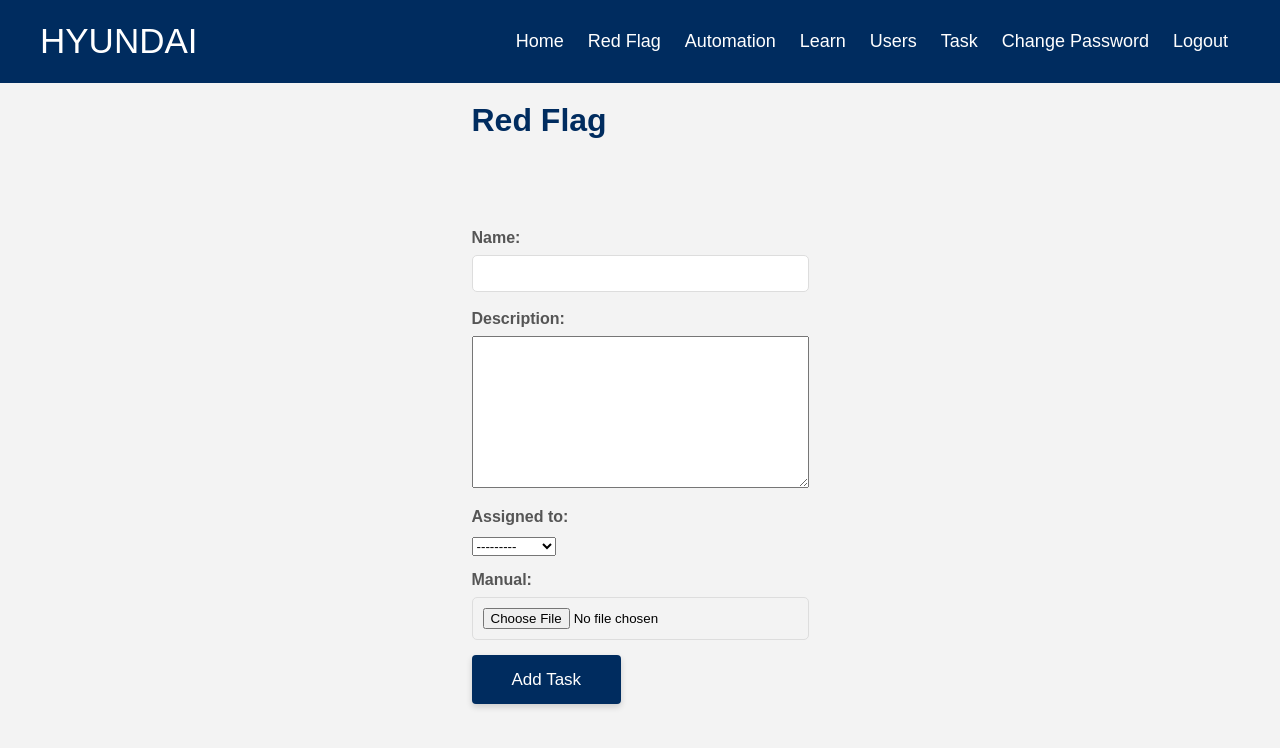
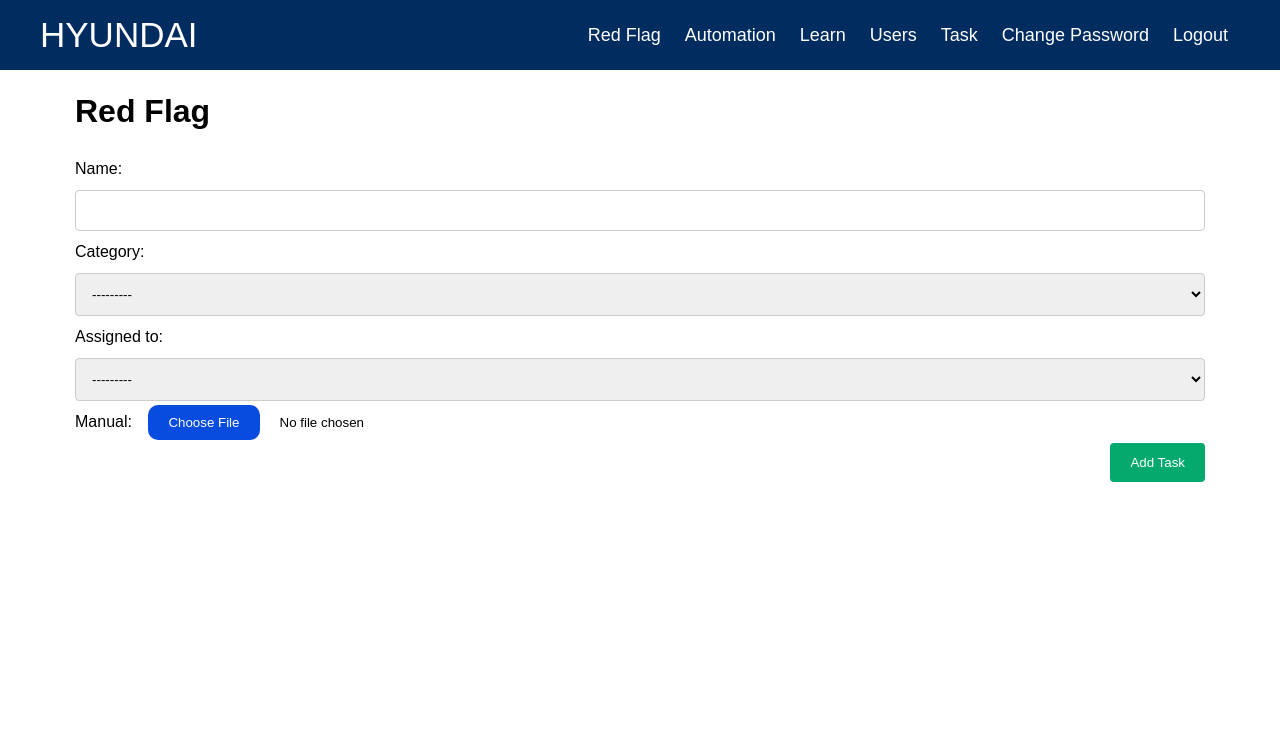
Before and after one commit to vikashgraja/audit_automation, a Django app: page /add_redflag/ in a window 1280 px wide. Shown: the top 748 px of the page. Run offline with Django 4.2, Linux system fonts and the light colour scheme; a user stored in the database is signed in; data comes from the database, SQL or seed files in the repository.

Commit message:
added few changes

```diff
--- a/interface/forms.py
+++ b/interface/forms.py
@@ -6,8 +6,16 @@ import django.forms as forms
 class RedFlagForm(ModelForm):
     class Meta:
         model = redflags
-        fields = ['name', 'description', 'assigned_to', 'manual']
+        fields = ['name', 'category', 'assigned_to', 'manual']
+        choices = [
+            ("Red Flag","Red Flag"),
+            ("Exceptions","Exceptions")
+        ]
 
+        category = forms.ChoiceField(label='Category',widget=forms.RadioSelect(choices= choices,attrs={
+                                                'class': "form-select text-center fw-bold",
+                                                'style': 'max-width: auto;',
+                                            }))
         assigned_to = forms.ModelChoiceField(queryset=redflags.objects.all(), empty_label="Select Auditor",
                                             widget=forms.Select(attrs={
                                                 'class': "form-select text-center fw-bold",
--- a/interface/models.py
+++ b/interface/models.py
@@ -5,8 +5,12 @@ from user_management.models import User
 
 
 class redflags(models.Model):
+    choices = [
+        ("Red Flag", "Red Flag"),
+        ("Exceptions", "Exceptions")
+    ]
     name = models.CharField(max_length=50)
-    description = models.TextField(max_length=250)
+    category = models.CharField(max_length=30,choices=choices)
     assigned_to = models.ForeignKey(User, null=True, blank=True, on_delete=models.SET_NULL)
     created_at = models.DateField(auto_now_add=True)
     lastrun = models.DateTimeField(null=True, blank=True)
--- a/interface/views.py
+++ b/interface/views.py
@@ -27,13 +27,14 @@ def login_page(request):
 
 @login_required(login_url='login')
 def home(request):
-    return render(request, "pages/home.html")
+    return redirect('redflag')
+    # return render(request, "pages/home.html")
 
 
 def user_logout(request):
     logout(request)
     # messages.info(request, "Logged out successfully!")
-    return redirect("home")
+    return redirect("login")
 
 
 @login_required(login_url='login')
--- /dev/null
+++ b/static/css/RF_create.css
@@ -0,0 +1,80 @@
+input[type=file]::file-selector-button {
+  margin-right: 20px;
+  border: none;
+  background: #084cdf;
+  padding: 10px 20px;
+  border-radius: 10px;
+  color: #fff;
+  cursor: pointer;
+  transition: background .2s ease-in-out;
+}
+
+input[type=file]::file-selector-button:hover {
+  background: #0d45a5;
+}
+
+
+
+
+
+input[type=text], select, textarea{
+  width: 100%;
+  padding: 12px;
+  border: 1px solid #ccc;
+  border-radius: 4px;
+  box-sizing: border-box;
+  resize: vertical;
+}
+
+/* Style the label to display next to the inputs */
+label {
+  padding: 12px 12px 12px 0;
+  display: inline-block;
+}
+
+/* Style the submit button */
+input[type=submit] {
+  background-color: #04AA6D;
+  color: white;
+  padding: 12px 20px;
+  border: none;
+  border-radius: 4px;
+  cursor: pointer;
+  float: right;
+}
+
+/* Style the container */
+.container {
+  border-radius: 5px;
+  background-color: #f2f2f2;
+  padding: 20px;
+}
+
+/* Floating column for labels: 25% width */
+.col-25 {
+  float: left;
+  width: 25%;
+  margin-top: 6px;
+}
+
+/* Floating column for inputs: 75% width */
+.col-75 {
+  float: left;
+  width: 75%;
+  margin-top: 6px;
+}
+
+/* Clear floats after the columns */
+.row:after {
+  content: "";
+  display: table;
+  clear: both;
+}
+
+/* Responsive layout - when the screen is less than 600px wide, make the two columns stack on top of each other instead of next to each other */
+@media screen and (max-width: 600px) {
+  .col-25, .col-75, input[type=submit] {
+    width: 100%;
+    margin-top: 0;
+  }
+}
--- a/templates/Nav.html
+++ b/templates/Nav.html
@@ -17,7 +17,7 @@
                     <a>HYUNDAI</a>
                 </div>
                 <ul class="nav-links">
-                    <li><a href="{% url 'home' %}">Home</a></li>
+<!--                    <li><a href="{% url 'home' %}">Home</a></li>-->
                     <li><a href="{% url 'redflag' %}">Red Flag</a></li>
                     <li><a href="http://10.54.194.181:8501/" target='_blank'>Automation</a></li>
                     <li><a href="{% url 'learn' %}">Learn</a></li>
--- a/templates/pages/create_red_flag.html
+++ b/templates/pages/create_red_flag.html
@@ -2,11 +2,15 @@
 {% load static %}
 
 {% block content %}
-<link rel="stylesheet" href='{% static "css/pass_change.css" %}'>
-<h1 class="title1">Red Flag</h1><br><br><br>
+<link rel="stylesheet" href='{% static "css/RF_create.css" %}'>
+<br>
+<h1 class="title1">Red Flag</h1><br>
     <form method="post" enctype="multipart/form-data">
         {% csrf_token %}
         {{ form.as_p }}
-        <button type="submit">Add Task</button>
+        <div class="row">
+            <input type="submit" value="Add Task">
+        </div>
+<!--        <button type="submit">Add Task</button>-->
     </form>
 {% endblock content %}
--- a/templates/pages/edit_red_flag.html
+++ b/templates/pages/edit_red_flag.html
@@ -2,13 +2,17 @@
 {% load static %}
 
 {% block content %}
+<link rel="stylesheet" href='{% static "css/RF_create.css" %}'>
     <div class="edit-tasks">
+        <br>
         <h1>Edit task</h1>
 
     <form method="post" enctype="multipart/form-data">
         {% csrf_token %}
         {{ form.as_p }}
-        <button type="submit">Submit</button>
+        <div class="row">
+            <input type="submit" value="Update">
+        </div>
     </form>
     </div>
 {% endblock %}
```
Also changed, not shown: audit_automation/settings.py (+6 -2 lines), static/css/tables.css (+19 -17 lines), templates/pages/red_flag.html (+7 -6 lines), db.sqlite3.
